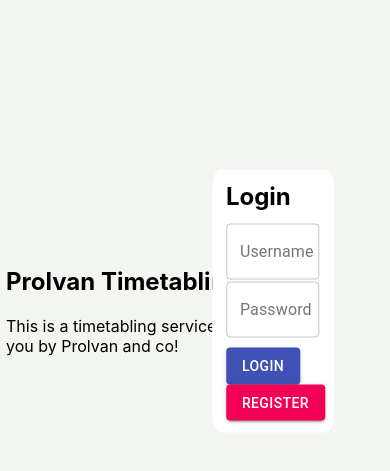
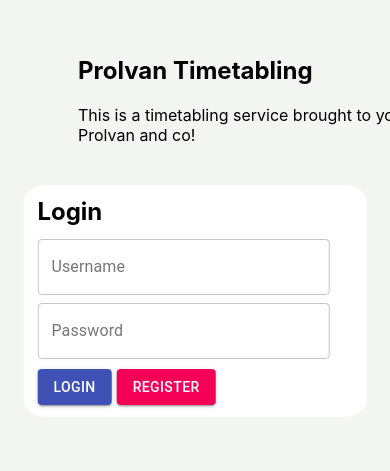
Before and after one commit to a-x-liu/unimelb-timetable, a React (Create React App) app in the folder client/: page / in a window 390 px wide. Shown: the part 121-592 px from the top of the page. Built offline with nearby package versions, Linux system fonts and the light colour scheme.

Commit message:
fixed responsiveness

```diff
--- a/client/src/App.css
+++ b/client/src/App.css
@@ -39,7 +39,7 @@
 }
 
 .loginPage {
-  position: fixed;
+  position:fixed;
   top: 50%;
   left: 70%;
   transform: translate(-50%, -50%);
@@ -49,6 +49,7 @@
   box-shadow: 10px;
   border-radius: 7%;
   background-color: #ffffff;
+  width: 325px;
 }
 
 .RegisterPage {
@@ -92,7 +93,7 @@
   position: fixed;
   top: 50%;
   left: 40%;
-  width: 300px;
+  width: 25%;
   transform: translate(-50%, -50%);
 }
 
@@ -145,3 +146,32 @@ html{
   from { transform: rotate(0deg);}
   from { transform: rotate(360deg);}
 }
+@media (max-width: 1000px){
+  #container{
+    display: flex;
+    justify-content: center;
+    flex-direction: column;
+  }
+  #info{
+    width: 100%;
+    top:25%;
+    left:70%;
+    flex:1;
+
+  }
+  .loginPage{
+    float:none;
+    top:50%;
+    left:50%;
+    flex:2;
+  }
+}
+
+#container {
+  display: flex;
+
+}
+
+#wave {
+  width: 100%;
+}
--- a/client/src/App.js
+++ b/client/src/App.js
@@ -49,7 +49,7 @@ function LoginSection () {
   }
 
   return (
-    <div>
+    <div id="container">
       <div id="info">
         <h2> Prolvan Timetabling</h2>
         <div> This is a timetabling service brought to you by Prolvan and co!</div>
--- a/package.json
+++ b/package.json
@@ -4,6 +4,7 @@
   "main": "index.js",
   "license": "MIT",
   "dependencies": {
+    "@material-ui/core": "^4.11.3",
     "cors": "^2.8.5",
     "express": "^4.17.1",
     "fs": "^0.0.1-security",
```
Also changed, not shown: 1 other file (tests, documents, lock files or other folders).
